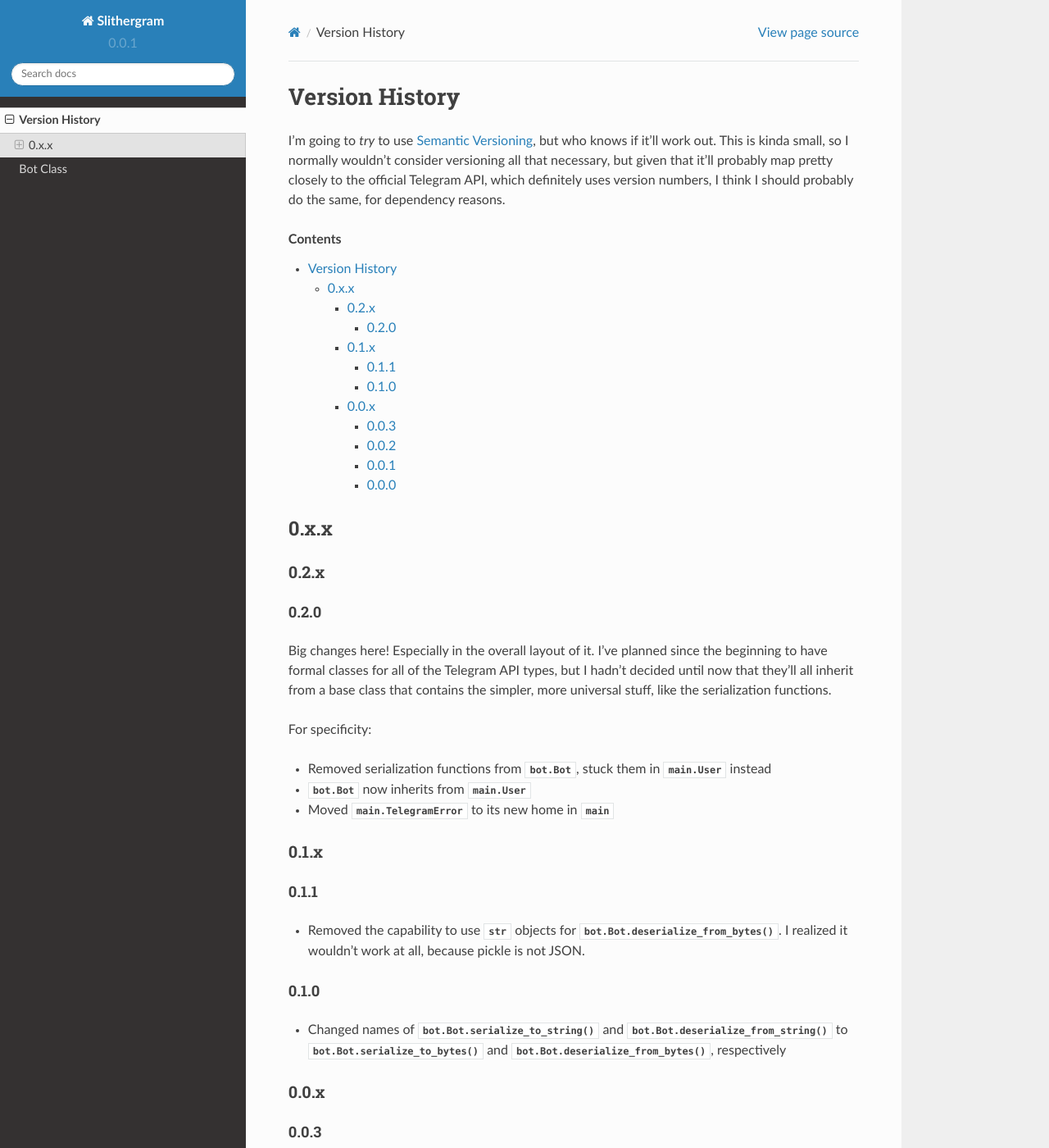
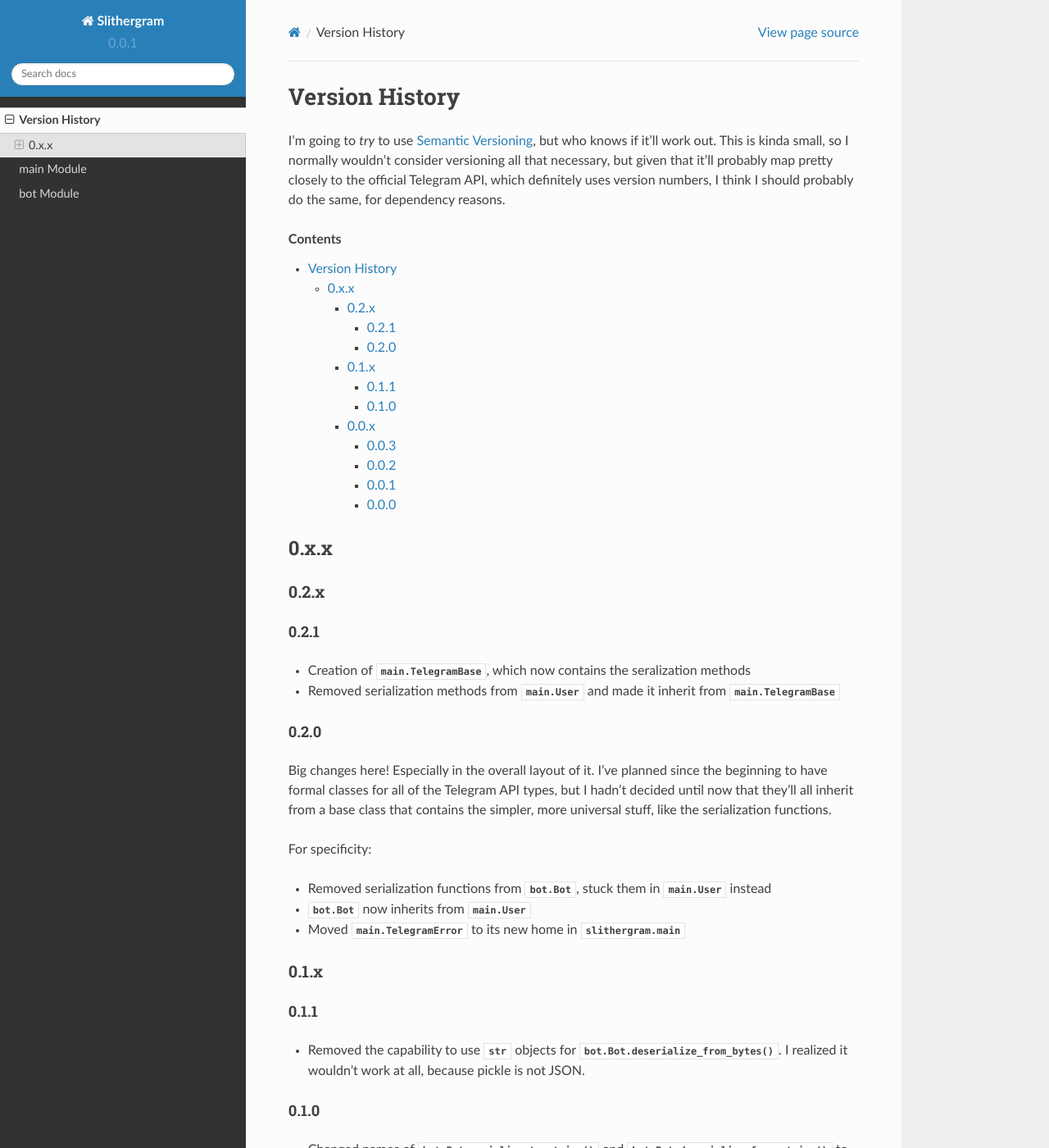
Before and after one commit to foxscotch/slithergram, a Sphinx documentation site: the page built from docs/versions.rst, in a window 1280 px wide and 1400 px high. Shown: the whole window at 82% size. Built offline with Sphinx 7.4.7 and the Read the Docs theme 2.0.0, drawn with Linux system fonts in a browser that asks for light colours; some of the changed text lies outside the part shown.

Commit message:
Mostly documentation changes, but also the creation of TelegramBase, from which other classes will inherit

```diff
--- a/docs/index.rst
+++ b/docs/index.rst
@@ -8,7 +8,8 @@ Contents:
    :maxdepth: 2
 
    versions
-   bot-class
+   slithergram-main
+   slithergram-bot
 
 
 
--- /dev/null
+++ b/docs/slithergram-main.rst
@@ -0,0 +1,7 @@
+===========
+main Module
+===========
+
+.. automodule:: slithergram.main
+   :members:
+   :undoc-members:
--- a/docs/versions.rst
+++ b/docs/versions.rst
@@ -27,6 +27,17 @@ do the same, for dependency reasons.
 =====
 
 
+.. _v-0-2-1:
+
+0.2.1
+-----
+
+- Creation of :py:class:`main.TelegramBase`, which now contains the seralization
+  methods
+- Removed serialization methods from :py:class:`main.User` and made it inherit
+  from :py:class:`main.TelegramBase`
+
+
 .. _v-0-2-0:
 
 0.2.0
@@ -42,7 +53,8 @@ For specificity:
 - Removed serialization functions from :py:class:`bot.Bot`, stuck them in
   :py:class:`main.User` instead
 - :py:class:`bot.Bot` now inherits from :py:class:`main.User`
-- Moved :py:exc:`main.TelegramError` to its new home in :py:mod:`main`
+- Moved :py:exc:`main.TelegramError` to its new home in
+  :py:mod:`slithergram.main`
 
 
 .. _v-0-1-x:
@@ -116,7 +128,7 @@ This is the first version. I'm not really *sure* if it's supposed to start with
 all zeroes, but it gets the job done. Since there aren't any changes to list, I
 might as well just make a quick description of what I made before starting this.
 
-- :py:class:`bot.Bot` class in :py:mod:`bot`
+- :py:class:`bot.Bot` class in :py:mod:`slithergram.bot`
     - :py:meth:`bot.Bot.__init__`
     - :py:meth:`bot.Bot.__repr__`
     - :py:meth:`bot.Bot.__str__`
@@ -125,5 +137,6 @@ might as well just make a quick description of what I made before starting this.
     - :py:meth:`bot.Bot.serlialize_to_file`
     - :py:meth:`bot.Bot.deserlialize_from_string`
     - :py:meth:`bot.Bot.deserlialize_from_file`
-- :py:obj:`bot.example_bot` :py:class:`bot.Bot` instance in :py:mod:`bot`,
-  just an example. I'll probably get rid of it or comment it out or something.
+- :py:obj:`bot.example_bot` :py:class:`bot.Bot` instance in
+  :py:mod:`slithergram.bot`, just an example. I'll probably get rid of it or
+  comment it out or something.
```
Also changed, not shown: README.md (+1 -1 lines), bot.py (+11 -16 lines), docs/bot-class.rst (deleted, +0 -14 lines), docs/slithergram-bot.rst (added, +7 -0 lines), main.py (+49 -37 lines).
